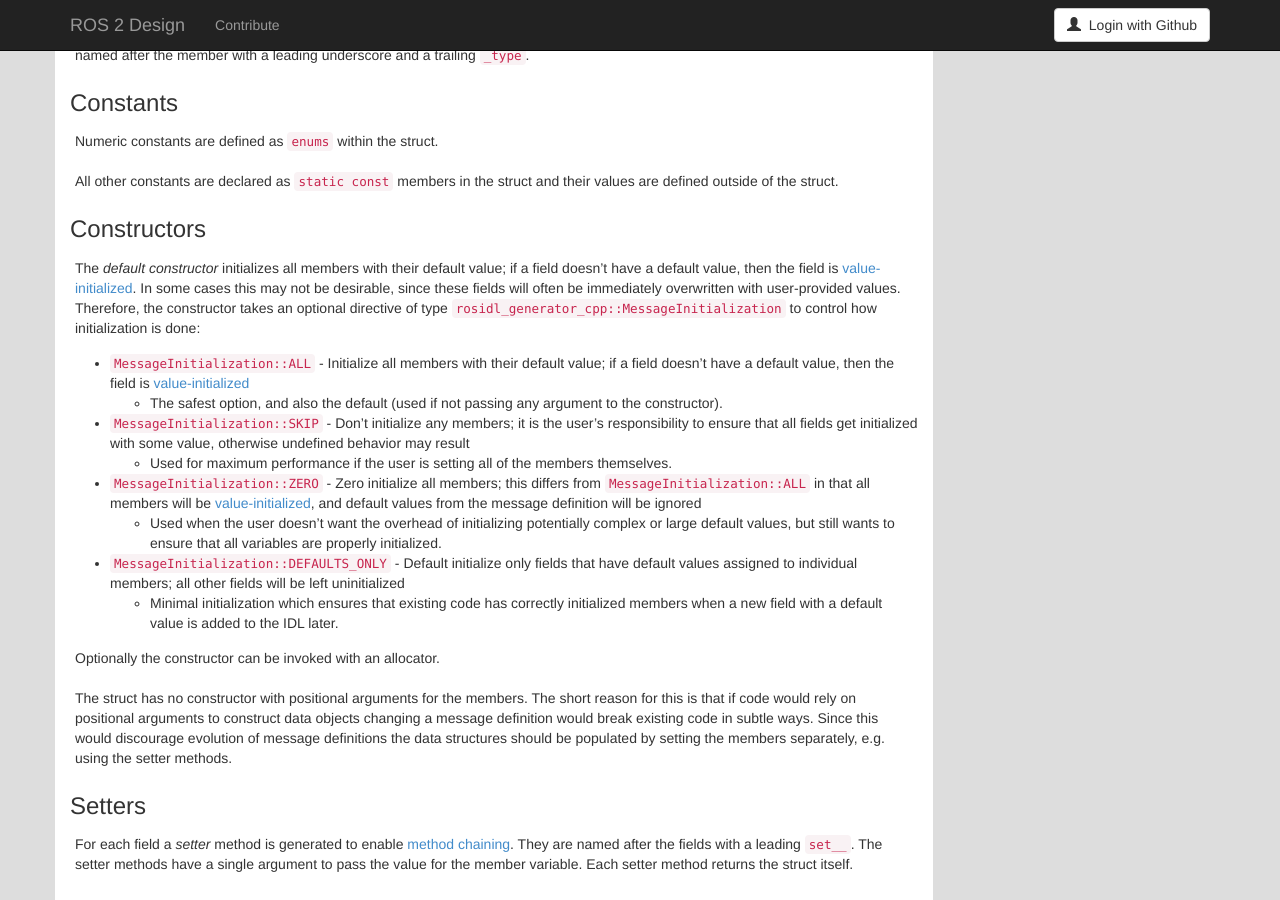
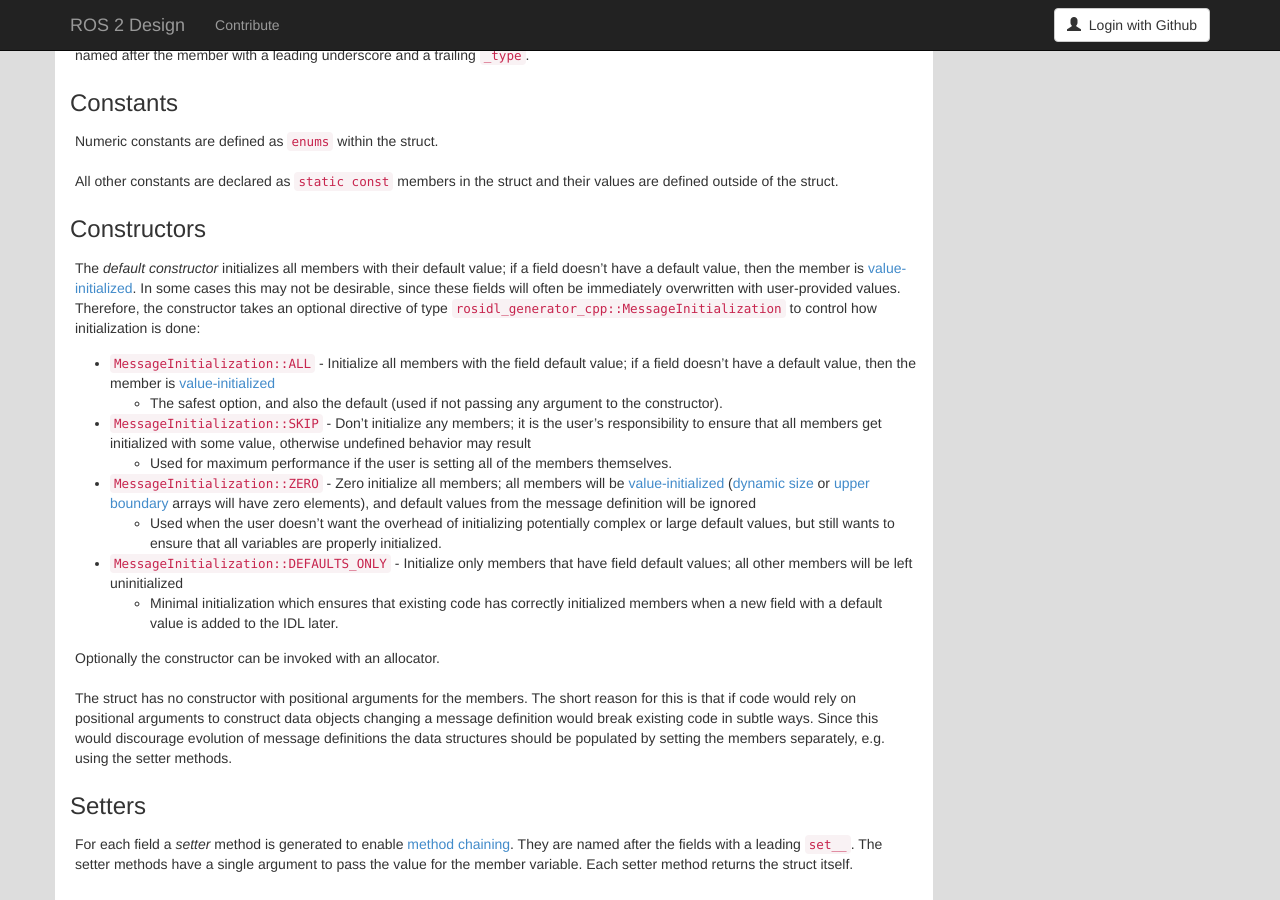
Before and after one commit to ros2/design, a Jekyll site: the page built from articles/112_generated_interfaces_cpp.md, in a window 1280 px wide and 900 px high, scrolled down 1828 px. Built offline with Jekyll 4.4.1, drawn with Linux system fonts in a browser that asks for light colours; nearby versions of some CDN libraries.

Commit message:
Clarify the language around zero initialization.
Signed-off-by: Chris Lalancette <clalancette@openrobotics.org>

```diff
--- a/articles/112_generated_interfaces_cpp.md
+++ b/articles/112_generated_interfaces_cpp.md
@@ -103,17 +103,17 @@
 
 ### Constructors
 
-The *default constructor* initializes all members with their default value; if a field doesn't have a default value, then the field is [value-initialized](http://en.cppreference.com/w/cpp/language/value_initialization).
+The *default constructor* initializes all members with their default value; if a field doesn't have a default value, then the member is [value-initialized](http://en.cppreference.com/w/cpp/language/value_initialization).
 In some cases this may not be desirable, since these fields will often be immediately overwritten with user-provided values.
 Therefore, the constructor takes an optional directive of type `rosidl_generator_cpp::MessageInitialization` to control how initialization is done:
 
-- `MessageInitialization::ALL` - Initialize all members with their default value; if a field doesn't have a default value, then the field is [value-initialized](http://en.cppreference.com/w/cpp/language/value_initialization)
+- `MessageInitialization::ALL` - Initialize all members with the field default value; if a field doesn't have a default value, then the member is [value-initialized](http://en.cppreference.com/w/cpp/language/value_initialization)
   - The safest option, and also the default (used if not passing any argument to the constructor).
-- `MessageInitialization::SKIP` - Don't initialize any members; it is the user's responsibility to ensure that all fields get initialized with some value, otherwise undefined behavior may result
+- `MessageInitialization::SKIP` - Don't initialize any members; it is the user's responsibility to ensure that all members get initialized with some value, otherwise undefined behavior may result
   - Used for maximum performance if the user is setting all of the members themselves.
-- `MessageInitialization::ZERO` - Zero initialize all members; this differs from `MessageInitialization::ALL` in that all members will be [value-initialized](http://en.cppreference.com/w/cpp/language/value_initialization), and default values from the message definition will be ignored
+- `MessageInitialization::ZERO` - Zero initialize all members; all members will be [value-initialized](http://en.cppreference.com/w/cpp/language/value_initialization) ([dynamic size](interface_definition.html#arrays-with-dynamic-size) or [upper boundary](interface_definition.html#upper-boundaries) arrays will have zero elements), and default values from the message definition will be ignored
   - Used when the user doesn't want the overhead of initializing potentially complex or large default values, but still wants to ensure that all variables are properly initialized.
-- `MessageInitialization::DEFAULTS_ONLY` - Default initialize only fields that have default values assigned to individual members; all other fields will be left uninitialized
+- `MessageInitialization::DEFAULTS_ONLY` - Initialize only members that have field default values; all other members will be left uninitialized
   - Minimal initialization which ensures that existing code has correctly initialized members when a new field with a default value is added to the IDL later.
 
 Optionally the constructor can be invoked with an allocator.
```
